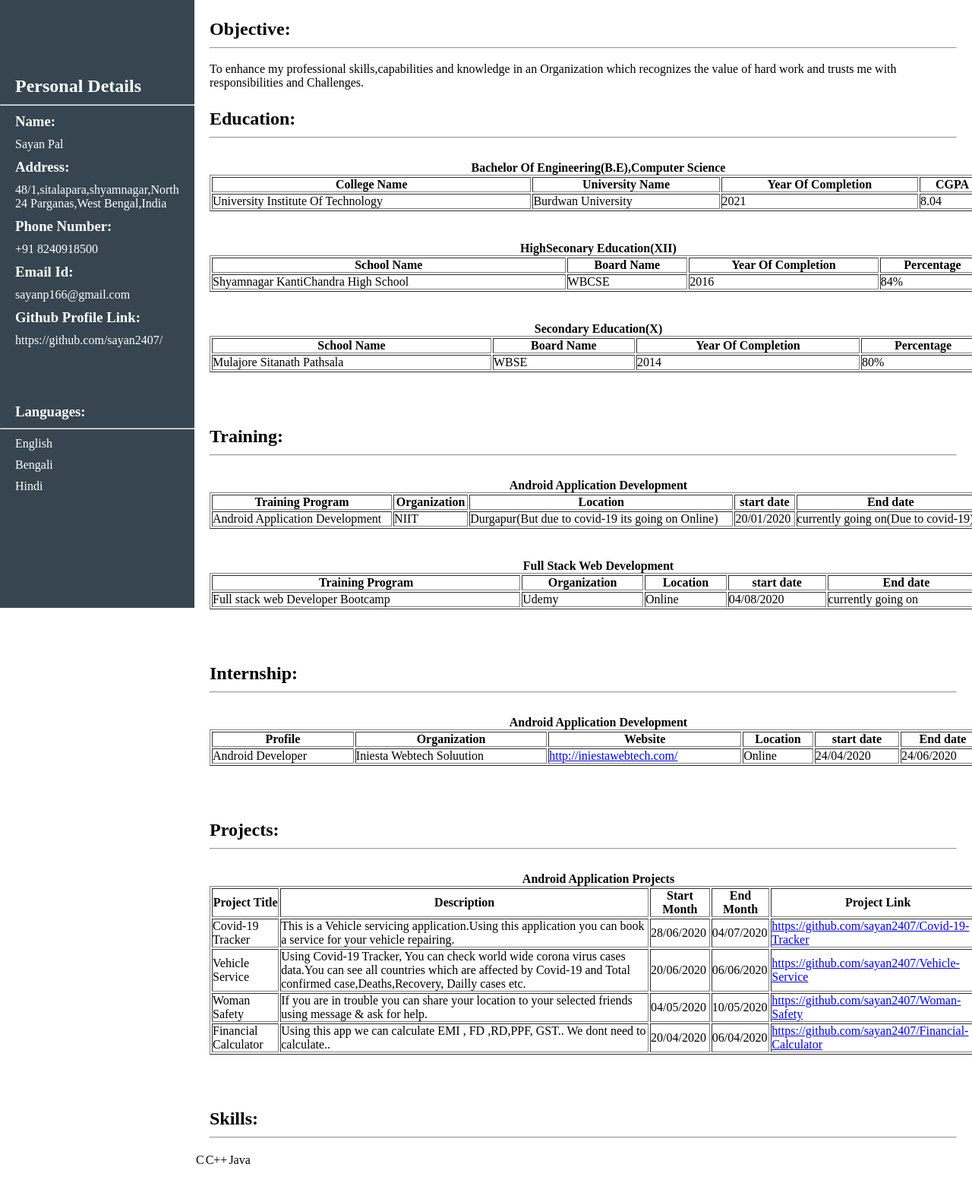
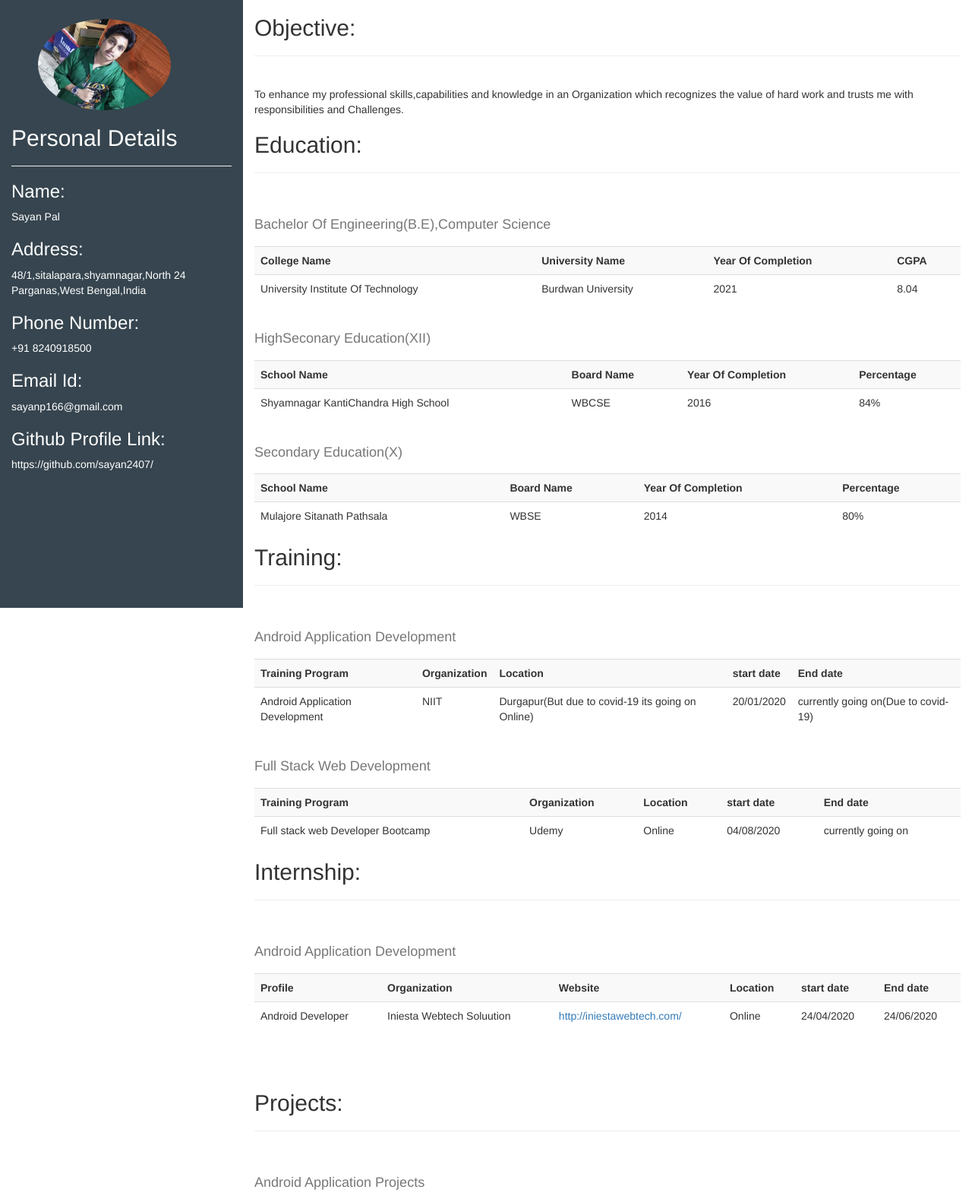
Before and after one commit to sayan2407/sayanpalResume, a plain HTML site: page index.html in a window 1280 px wide. Shown: the top 1582 px of the page at 76% size. Before the commit the page ends 1540 px from the top, so only its background shows below. Drawn offline with nearby package versions, Linux system fonts and the light colour scheme.

Commit message:
My Resume

```diff
--- a/sayanpal_resume.html
+++ b/index.html
@@ -2,60 +2,46 @@
 <html>
 <head>
  <style>
-     body{
-    overflow-x:hidden;
-    overflow-y:scroll;
+   *{
+    padding:0px;
+    margin:0px;
  }
-  /*Hide scrollBar From Chrome */
- body::-webkit-scrollbar {
-    display: none;
+   #left_col{
+     height:100%;
+
+      position:fixed;
   }
-     *{
-       margin:0px;
-       padding:0px;
-    }
-    .personal{
-     float:left;
-      width:20%;
-      background-color:#36454f;
-      overflow:auto;
-      position:fixed;
-      height:100%;
-   }
-   .heading{
-     margin:100px 20px 10px 20px;
-     color:white;
+   img{
+        margin:25px 20px 0px 35px;
+       border-radius:50%;
+       left:50%
+       width:100px;
+       height:120px;
+       float:center;
     }
     .data{
       color:white;
-     margin:10px 20px 10px 20px;
     }
-  .data1{
-   color:black;
-   margin:25px 20px 10px 20px;
+    .badge{
+   padding:8px;
+  }
 
 }
-  .brk{
-   color:#f0f8ff;
-   margin-left:20px;
-   margin-right:20px;
-}
-  .tab{
-    margin:12px 20px 10px 20px;
-
-}
-  .value{
-    margin:0px 20px 10px 20px;
-}
-
  </style>
  <meta charset ="utf-8">
- <meta name="description" content="This is a Resume">
- <title> Sayan </title>
+  <meta name="viewport" content="width=device-width, initial-scale=1">
+  <meta name="description" content="This is a HTML Boilaer Plate">
+  <link rel="stylesheet" href="https://maxcdn.bootstrapcdn.com/bootstrap/3.4.1/css/bootstrap.min.css">
+  <script src="https://ajax.googleapis.com/ajax/libs/jquery/3.5.1/jquery.min.js"></script>
+  <script src="https://maxcdn.bootstrapcdn.com/bootstrap/3.4.1/js/bootstrap.min.js"></script>
+ <title>sayanpal_resume</title>
 </head>
 <body>
-  <div class="personal">
-     <h2 class="heading">Personal Details</h2>
+ <div class="container-fluid">
+   <div class="row">
+     <div class="col-sm-3" id="left_col" style="background-color:#36454f">
+    <img src="my.ico" alt="My Picture">
+     <h2 class="data">Personal Details</h2>
      <hr>
      <h3 class="data">Name:</h3>
      <p class="data">Sayan Pal</p>
@@ -67,22 +53,16 @@
      <p class="data">sayanp166@gmail.com</p>
       <h3 class="data">Github Profile Link:</h3>
      <a href="https://github.com/sayan2407/" target="_blank"style="text-decoration:none;"><p class="data">https://github.com/sayan2407/</p></a>
-     <br><br><br>
-     <h3 class="data">Languages:</h3>
-     <hr style="color:white">
-     <p class="data">English</p>
-       <p class="data">Bengali</p>
-      <p class="data">Hindi</p>
-      <br><br><br>
+     <br>
      </div>
-  <div style="float:right;align:left;width:80%;padding-left:20px;overflow:auto;">
+    <div class="col-sm-9" style="padding-bottom:20px;float:right;align:left;overflow:hidden;">
    <h2 class="data1">Objective:</h2>
     <hr class="brk"><br>
     <p class="value">To enhance my professional skills,capabilities and knowledge in an Organization which
     recognizes the value of hard work and trusts me with responsibilities and Challenges.</p>
     <h2 class="data1">Education:</h2>
     <hr class="brk"><br>
-        <table class="tab" style="width:100%" border="1">
+    <table class="table table-striped">
         <caption><h4>Bachelor Of Engineering(B.E),Computer Science</h4></caption
     <tr>
       <th>College Name</th>
@@ -96,9 +76,8 @@
       <td>2021</td>
       <td>8.04</td>
    </tr>
-
-   </table><br>
-       <table class="tab" style="width:100%" border="1">
+    </table>
+    <table class="table table-striped">
        <caption><h4>HighSeconary Education(XII)</h4></caption
     <tr>
       <th>School Name</th>
@@ -112,9 +91,8 @@
       <td>2016</td>
       <td>84%</td>
    </tr>
-
-   </table><br>
-   <table class="tab" style="width:100%" border="1">
+    </table>
+    <table class="table table-striped">
        <caption><h4>Secondary Education(X)</h4></caption
     <tr>
       <th>School Name</th>
@@ -128,10 +106,10 @@
       <td>2014</td>
       <td>80%</td>
    </tr>
-   </table><br><br>
+    </table>
       <h2 class="data1">Training:</h2>
       <hr class="brk"><br>
-    <table class="tab" style="width:100%" border="1">
+    <table class="table table-striped">
       <caption><h4>Android Application Development</h4></caption
     <tr>
       <th>Training Program</th>
@@ -147,8 +125,8 @@
       <td>20/01/2020</td>
       <td>currently going on(Due to covid-19)</td>
    </tr>
-   </table><br>
-   <table class="tab" style="width:100%" border="1">
+    </table>
+    <table class="table table-striped">
       <caption><h4>Full Stack Web Development</h4></caption
     <tr>
       <th>Training Program</th>
@@ -164,10 +142,10 @@
       <td>04/08/2020</td>
       <td>currently going on</td>
    </tr>
-   </table><br><br>
+    </table>
     <h2 class="data1">Internship:</h2>
    <hr class="brk"><br>
-   <table class="tab" style="width:100%" border="1">
+   <table class="table table-striped">
     <caption><h4>Android Application Development</h4></caption
     <tr>
       <th>Profile</th>
@@ -185,11 +163,10 @@
        <td>24/04/2020</td>
       <td>24/06/2020</td>
    </tr>
-
    </table><br><br>
    <h2 class="data1">Projects:</h2>
     <hr class="brk"><br>
-    <table class="tab" style="width:100%" border="1">
+   <table class="table table-striped">
      <caption><h4>Android Application Projects</h4></caption
     <tr>
       <th>Project Title</th>
@@ -220,7 +197,7 @@
       <td>If you are in trouble you can share your location to your selected friends using message & ask for help.</td>
       <td>04/05/2020</td>
       <td>10/05/2020</td>
-      <td><a href="https://github.com/sayan2407/Woman-Safety">https://github.com/sayan2407/Woman-Safety</a></td>
+      <td><a href="https://github.com/sayan2407/BackUp">https://github.com/sayan2407/Woman-Safety</a></td>
    </tr>
      <tr>
       <td>Financial Calculator</td>
@@ -231,17 +208,57 @@
       <td>06/04/2020</td>
       <td><a href="https://github.com/sayan2407/Financial-Calculator">https://github.com/sayan2407/Financial-Calculator</a></td>
    </tr>
-   </table><br><br>
+   </table>
+   <table class="table table-striped">
+    <caption><h4>Web Development Projects</h4></caption
+    <tr>
+      <th>Project Title</th>
+       <th>Description</th>
+       <th>Start Month</th>
+       <th>End Month</th>
+       <th>Project Link</th>
+
+   </tr>
+    <tr>
+      <td>My Resume</td>
+      <td>I create my resume using HTML and CSS.<br>
+      This is my first website project</td>
+      <td>29/08/2020</td>
+      <td>ongoing</td>
+      <td><a href="https://sayan2407.github.io/Resume/" target="_blank" style="text-decoration:none">Click on my website</a></td>
+   </tr>
+  </table><br>
      <h2 class="data1">Skills:</h2>
     <hr class="brk"><br>
-    <table style=" cellpadding:20px;">
-      <tr>
-       <td>C</td>
-        <td>C++</td>
-         <td>Java</td>
-     <tr>
-   </table>
+     <ul class="list-group">
+       <li class="list-group-item">C Programming <span class="badge">Intermediate</span></li>
+       <li class="list-group-item">C++ Programming  <span class="badge">Intermediate</span></li>
+        <li class="list-group-item">JAVA Programming  <span class="badge">Intermediate</span></li>
+       <li class="list-group-item">Python Programming  <span class="badge">Intermediate</span></li>
+       <li class="list-group-item">Android Development  <span class="badge">Intermediate</span></li>
+       <li class="list-group-item">Web Development  <span class="badge">Beginer</span></li>
+
+        <li class="list-group-item">HTML <span class="badge">Intermediate</span></li>
+       <li class="list-group-item">CSS  <span class="badge">Intermediate</span></li>
+        <li class="list-group-item">BOOTSTRAP 3  <span class="badge">Beginer</span></li>
+       <li class="list-group-item">JAVASCRIPT  <span class="badge">Intermediate</span></li>
+       <li class="list-group-item">PHP <span class="badge">Intermediate</span></li>
+       <li class="list-group-item">Node.js <span class="badge">Beginer</span></li>
+       <li class="list-group-item">Firebase  <span class="badge">Intermediate</span></li>
+       <li class="list-group-item">PHP <span class="badge">Beginer</span></li>
+       <li class="list-group-item">MySql <span class="badge">Intermediate</span></li>
+     </ul>
+      <h2 class="data1">Hobbies:</h2>
+      <hr class="brk"><br>
+       <ul class="list-group">
+       <li class="list-group-item">Listening Music </li>
+       <li class="list-group-item">Playing mobile games</li>
+       <li class="list-group-item">searching new technology in google</li>
 
     </div>
+  </div>
+ <div>
+
+
 </body>
 </html>
```
Also changed, not shown: my.ico (added). Lines whose indentation alone changed are shown as unchanged.
